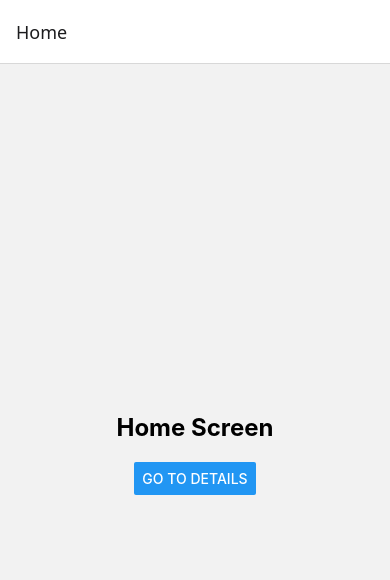
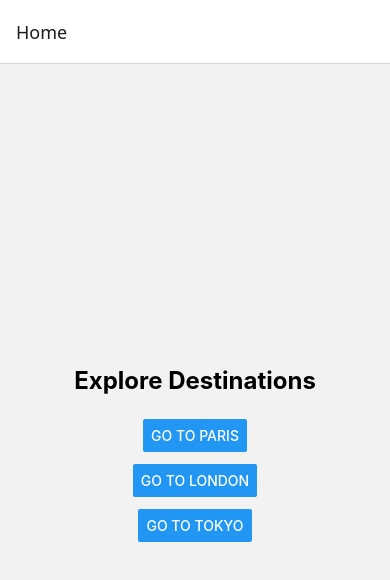
Before and after one commit to FurkanSadik/Android_lab9, a React Native app: screen /Home in a window 390 px wide. Shown: the top 580 px of the page. Built offline with nearby package versions, Linux system fonts and the light colour scheme.

Commit message:
feat: navigate with place and rating route params (Bölüm 3)

```diff
--- a/screens/HomeScreen.js
+++ b/screens/HomeScreen.js
@@ -1,11 +1,35 @@
-import React from 'react';
-import { View, Text, Button, StyleSheet } from 'react-native';
+import React from "react";
+import { View, Text, Button, StyleSheet } from "react-native";
 
 export default function HomeScreen({ navigation }) {
   return (
     <View style={styles.container}>
-      <Text style={styles.title}>Home Screen</Text>
-      <Button title="Go to Details" onPress={() => navigation.navigate("Details")} />
+      <Text style={styles.title}>Explore Destinations</Text>
+
+      <Button
+        title="Go to Paris"
+        onPress={() =>
+          navigation.navigate("Details", { place: "Paris", rating: 5 })
+        }
+      />
+
+      <View style={styles.spacer} />
+
+      <Button
+        title="Go to London"
+        onPress={() =>
+          navigation.navigate("Details", { place: "London", rating: 4 })
+        }
+      />
+
+      <View style={styles.spacer} />
+
+      <Button
+        title="Go to Tokyo"
+        onPress={() =>
+          navigation.navigate("Details", { place: "Tokyo", rating: 5 })
+        }
+      />
     </View>
   );
 }
@@ -13,12 +37,15 @@ export default function HomeScreen({ navigation }) {
 const styles = StyleSheet.create({
   container: {
     flex: 1,
-    justifyContent: 'center',
-    alignItems: 'center',
+    justifyContent: "center",
+    alignItems: "center",
   },
   title: {
     fontSize: 24,
-    fontWeight: 'bold',
-    marginBottom: 20,
+    fontWeight: "bold",
+    marginBottom: 24,
+  },
+  spacer: {
+    height: 12,
   },
 });
```
